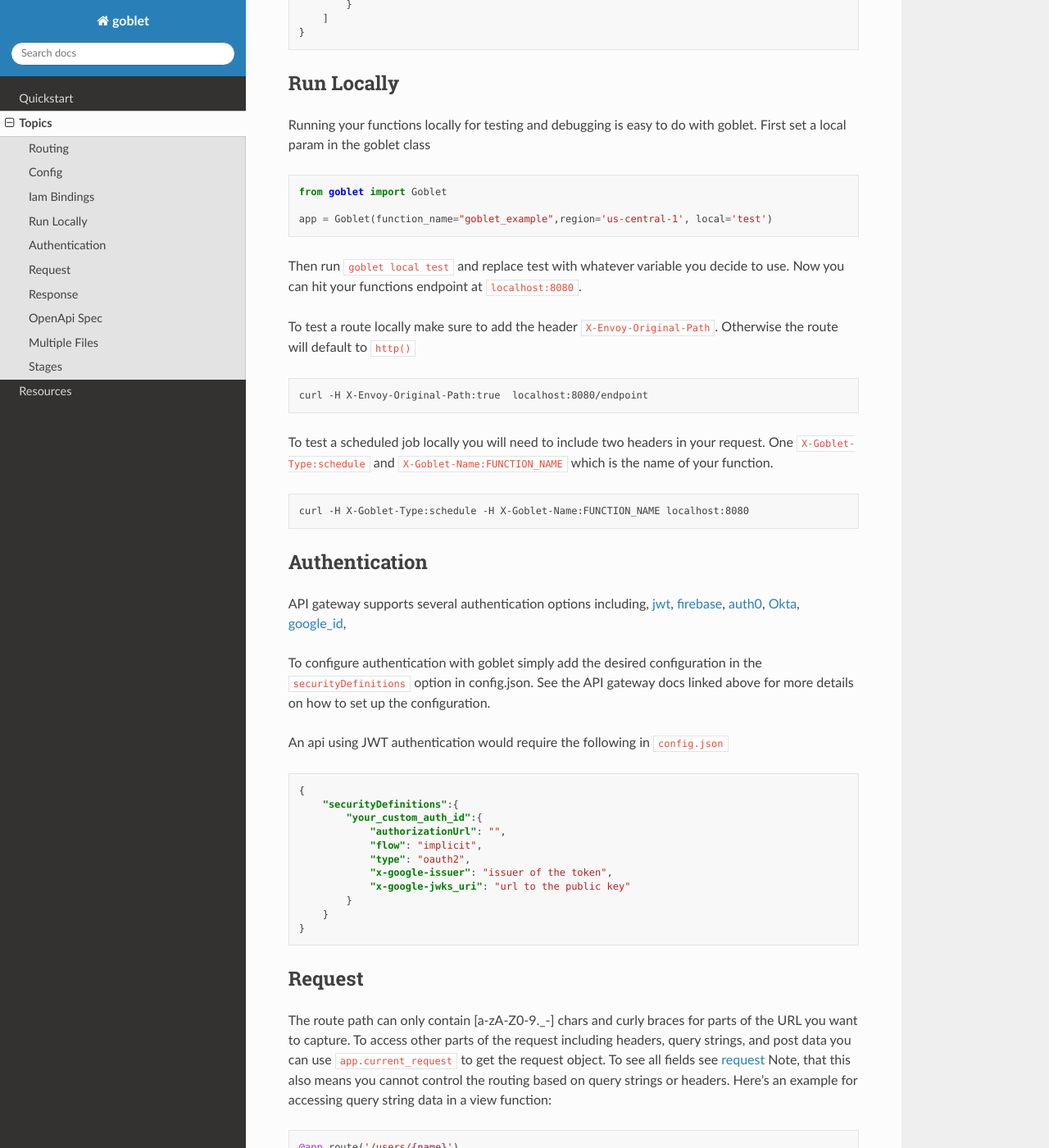
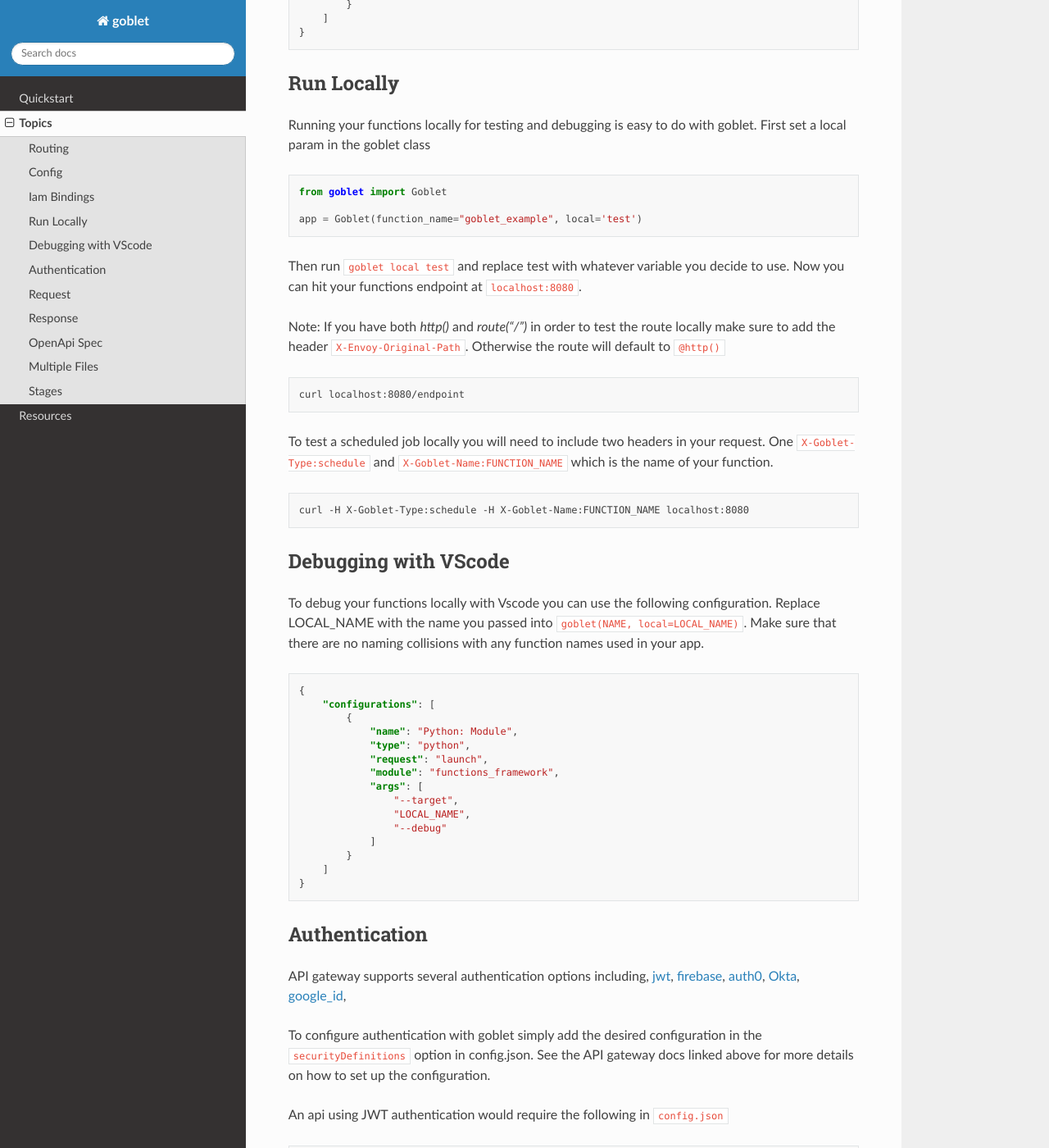
Before and after one commit to goblet/goblet, a Sphinx documentation site: the page built from docs/source/topics.rst, in a window 1280 px wide and 1400 px high, scrolled down 2611 px. Shown: the whole window at 82% size. Built offline with Sphinx 7.4.7 and the Read the Docs theme 2.0.0, drawn with Linux system fonts in a browser that asks for light colours.

Commit message:
Improve get_event_type logic (#52)
* Improve get_event_type so don't need to add headers for local testing (closes #49 )
* Doc section on local VScode debugging

```diff
--- a/docs/source/topics.rst
+++ b/docs/source/topics.rst
@@ -140,17 +140,17 @@
 
     from goblet import Goblet
 
-    app = Goblet(function_name="goblet_example",region='us-central-1', local='test')
+    app = Goblet(function_name="goblet_example", local='test')
 
 
 Then run ``goblet local test`` and replace test with whatever variable you decide to use.
 Now you can hit your functions endpoint at ``localhost:8080``.
 
-To test a route locally make sure to add the header ``X-Envoy-Original-Path``. Otherwise the route will default to ``http()``
+Note: If you have both `http()` and `route("/")` in order to test the route locally make sure to add the header ``X-Envoy-Original-Path``. Otherwise the route will default to ``@http()``
 
 .. code:: sh
 
-    curl -H X-Envoy-Original-Path:true  localhost:8080/endpoint
+    curl localhost:8080/endpoint
 
 To test a scheduled job locally you will need to include two headers in your request. One ``X-Goblet-Type:schedule`` and
 ``X-Goblet-Name:FUNCTION_NAME`` which is the name of your function.
@@ -158,6 +158,31 @@
 .. code:: sh
 
     curl -H X-Goblet-Type:schedule -H X-Goblet-Name:FUNCTION_NAME localhost:8080
+
+
+Debugging with VScode
+^^^^^^^^^^^^^^^^^^^^^
+
+To debug your functions locally with Vscode you can use the following configuration. Replace LOCAL_NAME with the name you
+passed into ``goblet(NAME, local=LOCAL_NAME)``. Make sure that there are no naming collisions with any function names used in your app.
+
+.. code:: json
+
+    {
+        "configurations": [
+            {
+                "name": "Python: Module",
+                "type": "python",
+                "request": "launch",
+                "module": "functions_framework",
+                "args": [
+                    "--target",
+                    "LOCAL_NAME",
+                    "--debug"
+                ]
+            }
+        ]
+    }
 
 
 Authentication
```
Also changed, not shown: 1 other file.
